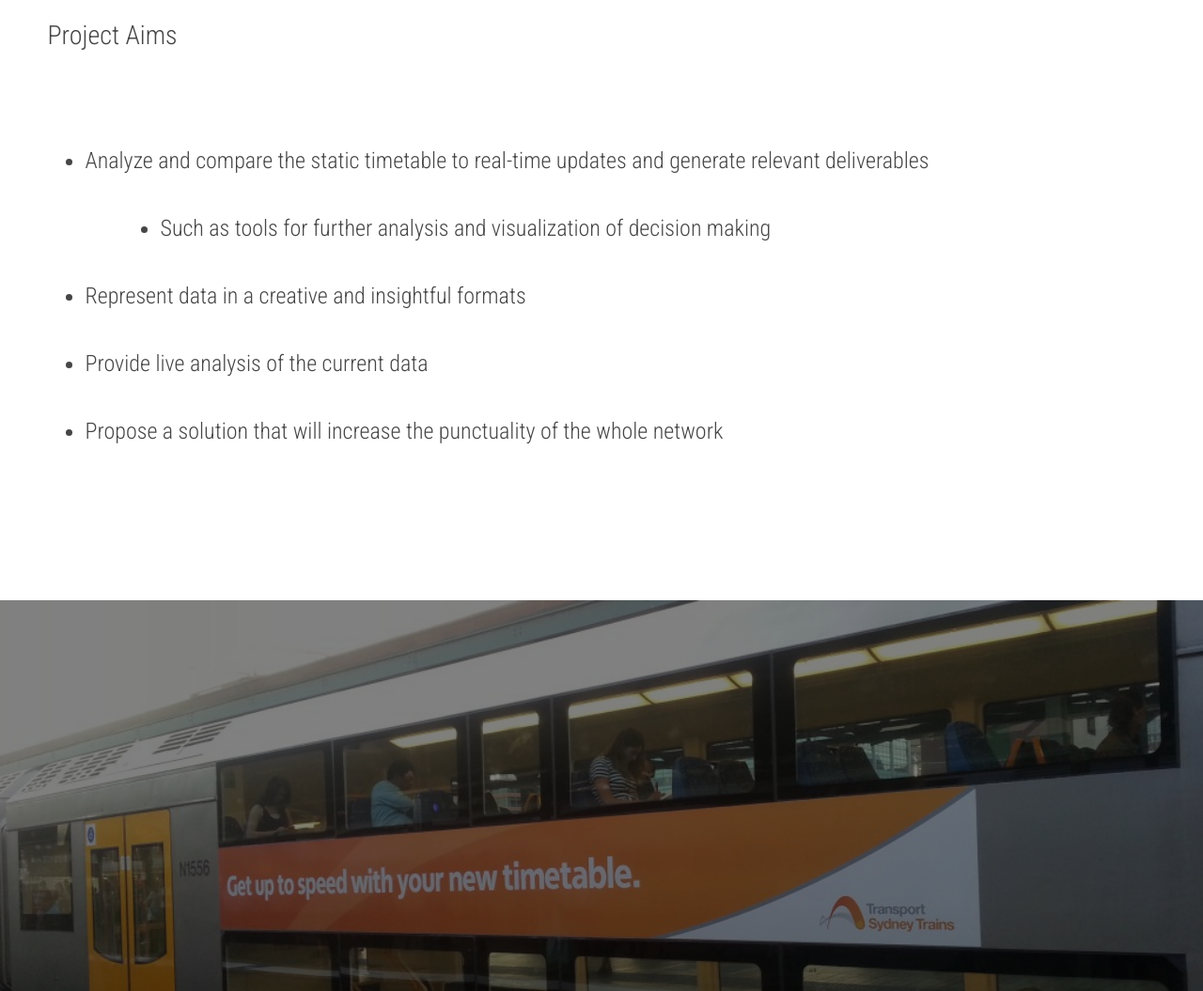
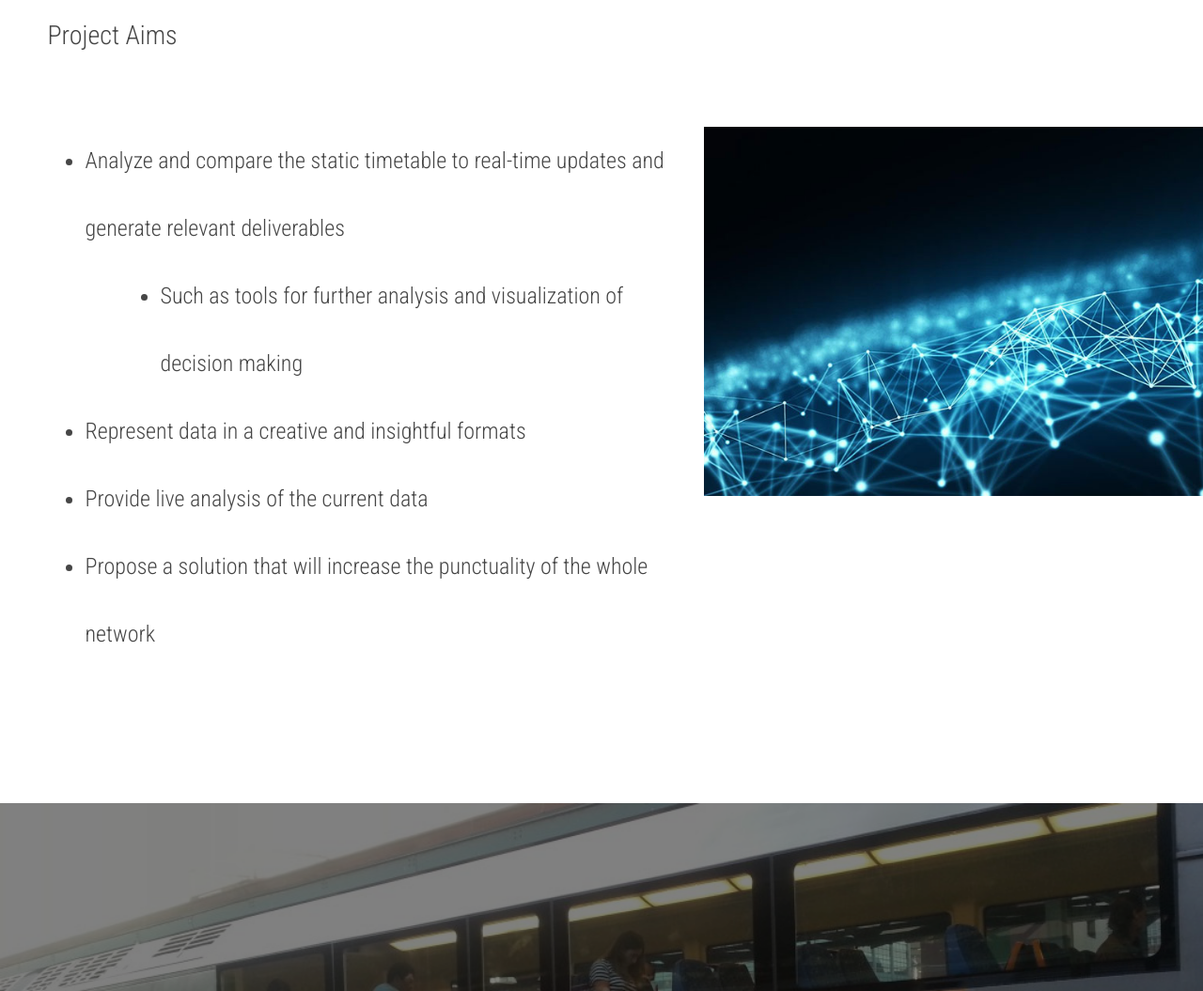
Before and after one commit to hkKevin/FYP-Preliminary-website, a plain HTML site: page index.html in a window 1280 px wide. Shown: the part 2940-3995 px from the top of the page at 94% size. Drawn offline with nearby package versions, Linux system fonts and the light colour scheme.

Commit message:
Add files via upload

```diff
--- a/index.html
+++ b/index.html
@@ -114,7 +114,7 @@
                 </div>
                 <br>
                 <div class="row" style="padding-bottom:10%;">
-                    <div class="col-sm-12 col-md-12 col-lg-12 wow fadeInUp" style="padding-left:5%">
+                    <div class="col-sm-12 col-md-12 col-lg-7 wow fadeInUp" style="padding-left:5%">
                         <ul>
                             <li>Analyze and compare the static timetable to real-time updates and generate relevant deliverables</li>
                             <li style="margin-left:80px;">Such as tools for further analysis and visualization of decision making</li>
@@ -122,6 +122,9 @@
                             <li>Provide live analysis of the current data</li>
                             <li>Propose a solution that will increase the punctuality of the whole network</li>
                         </ul>
+                    </div>
+                    <div class="col-sm-12 col-md-12 col-lg-3 wow fadeInRight" style="padding-left:0%;">
+                        <img  src="images/projectAims.jpg" alt="Image of Project Aims" width="700">
                     </div>
                 </div>
             </div>
```
Also changed, not shown: images/projectAims.jpg (added).
